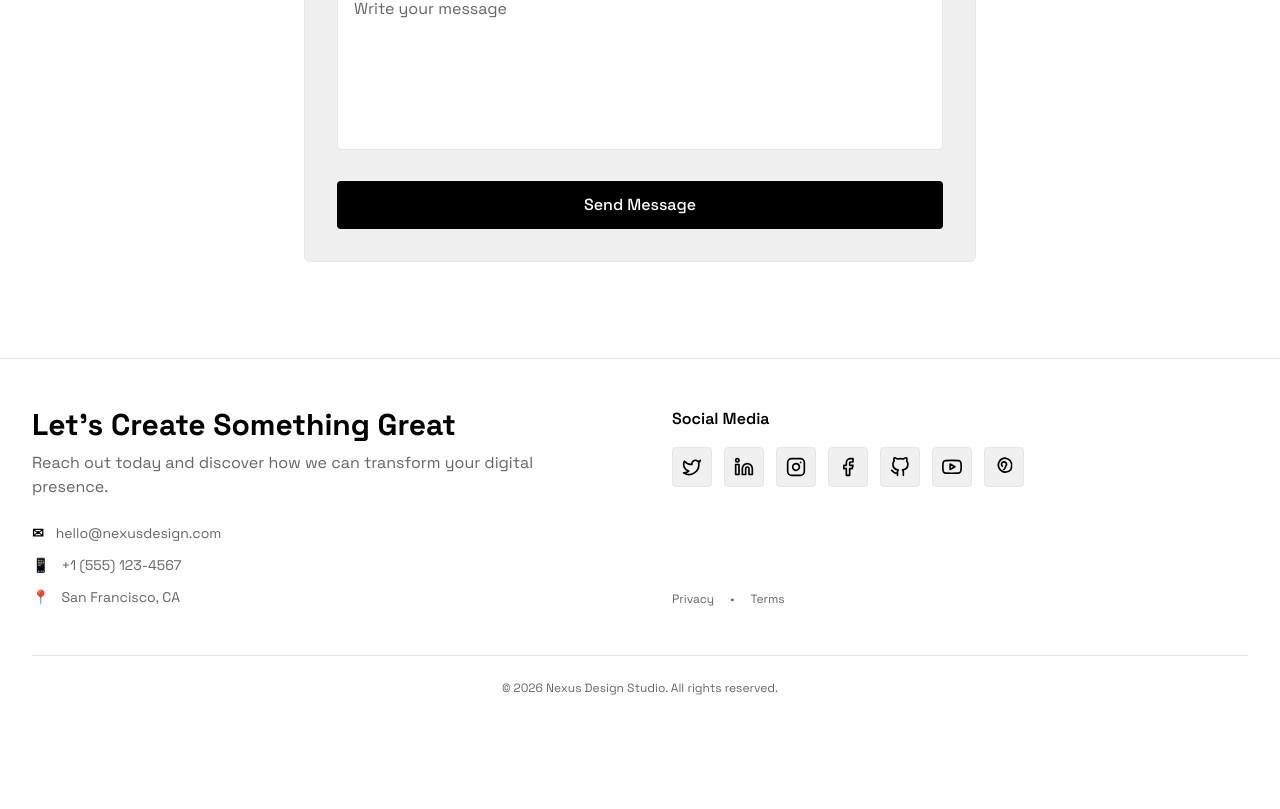
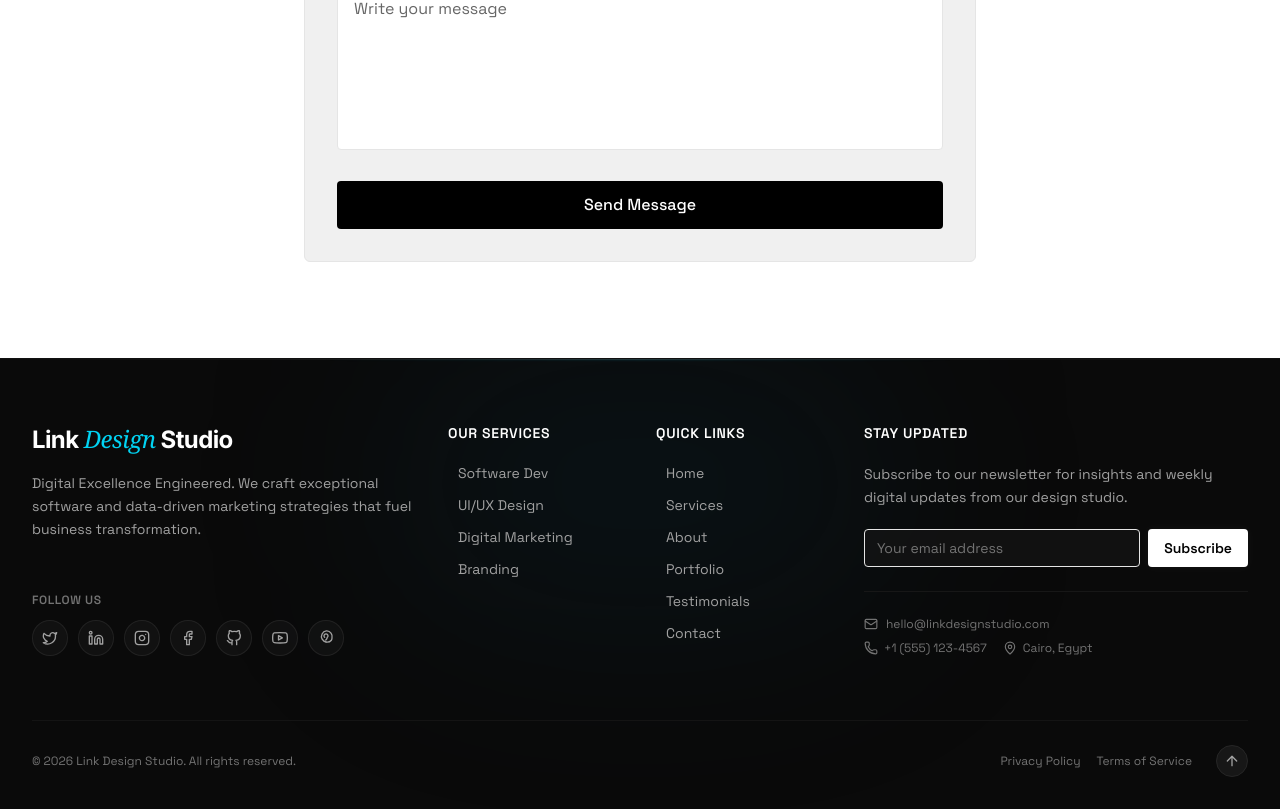
Before and after one commit to isaacmalak/Core-Builders-Website, a Next.js app: page /contact in a window 1280 px wide. Shown: the part 497-1306 px from the top of the page. Before the commit the page ends 1225 px from the top, so only its background shows below. Built offline with nearby package versions, Linux system fonts and the light colour scheme; a web font is replaced by a local one.

Commit message:
feat: enhance Footer component with subscription functionality and improved layout

```diff
--- a/components/footer.tsx
+++ b/components/footer.tsx
@@ -1,6 +1,8 @@
 "use client";
 
-import { translations } from "@/lib/translations";
+import { useState } from "react";
+import { COMPANY_NAME } from "@/lib/translations";
+import { ArrowUp, Mail, Phone, MapPin, Check } from "lucide-react";
 
 interface FooterProps {
   language: "en" | "ar";
@@ -9,6 +11,28 @@ interface FooterProps {
 export function Footer({ language }: FooterProps) {
   const isArabic = language === "ar";
   const currentYear = new Date().getFullYear();
+
+  const [email, setEmail] = useState("");
+  const [isSubmitting, setIsSubmitting] = useState(false);
+  const [isSubscribed, setIsSubscribed] = useState(false);
+
+  const handleSubscribe = (e: React.FormEvent) => {
+    e.preventDefault();
+    if (!email) return;
+    setIsSubmitting(true);
+    setTimeout(() => {
+      setIsSubmitting(false);
+      setIsSubscribed(true);
+      setEmail("");
+    }, 1000);
+  };
+
+  const scrollToTop = () => {
+    window.scrollTo({
+      top: 0,
+      behavior: "smooth",
+    });
+  };
 
   const socialLinks = [
     {
@@ -22,7 +46,7 @@ export function Footer({ language }: FooterProps) {
           strokeWidth="2"
           strokeLinecap="round"
           strokeLinejoin="round"
-          className="w-5 h-5"
+          className="w-4 h-4"
         >
           <path d="M22 4s-.7 2.1-2 3.4c1.6 10-9.4 17.3-18 11.6 2.2.1 4.4-.6 6-2C3 15.5.5 9.6 3 5c2.2 2.6 5.6 4.1 9 4-.9-4.2 4-6.6 7-3.8 1.1 0 3-1.2 3-1.2z" />
         </svg>
@@ -39,7 +63,7 @@ export function Footer({ language }: FooterProps) {
           strokeWidth="2"
           strokeLinecap="round"
           strokeLinejoin="round"
-          className="w-5 h-5"
+          className="w-4 h-4"
         >
           <path d="M16 8a6 6 0 0 1 6 6v7h-4v-7a2 2 0 0 0-2-2 2 2 0 0 0-2 2v7h-4v-7a6 6 0 0 1 6-6z" />
           <rect x="2" y="9" width="4" height="12" />
@@ -58,7 +82,7 @@ export function Footer({ language }: FooterProps) {
           strokeWidth="2"
           strokeLinecap="round"
           strokeLinejoin="round"
-          className="w-5 h-5"
+          className="w-4 h-4"
         >
           <rect x="2" y="2" width="20" height="20" rx="5" ry="5" />
           <path d="M16 11.37A4 4 0 1 1 12.63 8 4 4 0 0 1 16 11.37z" />
@@ -77,7 +101,7 @@ export function Footer({ language }: FooterProps) {
           strokeWidth="2"
           strokeLinecap="round"
           strokeLinejoin="round"
-          className="w-5 h-5"
+          className="w-4 h-4"
         >
           <path d="M18 2h-3a5 5 0 0 0-5 5v3H7v4h3v8h4v-8h3l1-4h-4V7a1 1 0 0 1 1-1h3z" />
         </svg>
@@ -94,7 +118,7 @@ export function Footer({ language }: FooterProps) {
           strokeWidth="2"
           strokeLinecap="round"
           strokeLinejoin="round"
-          className="w-5 h-5"
+          className="w-4 h-4"
         >
           <path d="M9 19c-5 1.5-5-2.5-7-3m14 6v-3.87a3.37 3.37 0 0 0-.94-2.61c3.14-.35 6.44-1.54 6.44-7A5.44 5.44 0 0 0 20 4.77 5.07 5.07 0 0 0 19.91 1S18.73.65 16 2.48a13.38 13.38 0 0 0-7 0C6.27.65 5.09 1 5.09 1A5.07 5.07 0 0 0 5 4.77a5.44 5.44 0 0 0-1.5 3.78c0 5.42 3.3 6.61 6.44 7A3.37 3.37 0 0 0 9 18.13V22" />
         </svg>
@@ -111,7 +135,7 @@ export function Footer({ language }: FooterProps) {
           strokeWidth="2"
           strokeLinecap="round"
           strokeLinejoin="round"
-          className="w-5 h-5"
+          className="w-4 h-4"
         >
           <path d="M22.54 6.42a2.78 2.78 0 0 0-1.94-2C18.88 4 12 4 12 4s-6.88 0-8.6.46a2.78 2.78 0 0 0-1.94 2A29 29 0 0 0 1 11.75a29 29 0 0 0 .46 5.33A2.78 2.78 0 0 0 3.4 19c1.72.46 8.6.46 8.6.46s6.88 0 8.6-.46a2.78 2.78 0 0 0 1.94-2 29 29 0 0 0 .46-5.25 29 29 0 0 0-.46-5.33z" />
           <polygon points="9.75 15.02 15.5 11.75 9.75 8.48 9.75 15.02" />
@@ -129,7 +153,7 @@ export function Footer({ language }: FooterProps) {
           strokeWidth="2"
           strokeLinecap="round"
           strokeLinejoin="round"
-          className="w-5 h-5"
+          className="w-4 h-4"
         >
           <path d="M21 11.5a8.38 8.38 0 0 1-.9 3.8 8.5 8.5 0 1 1-7.6-14h.8A8.38 8.38 0 0 1 21 11.5Z" />
           <path d="M10 11a3 3 0 1 1 4 0c0 .5-.5 1-1 2.5s-1.5 1.5-1.5 1.5" />
@@ -140,101 +164,265 @@ export function Footer({ language }: FooterProps) {
   ];
 
   return (
-    <footer className="bg-background border-t border-border pt-12 pb-8">
-      <div className="max-w-7xl mx-auto px-4 sm:px-6 lg:px-8">
-        {/* Contact Section */}
-        <div className="grid grid-cols-1 md:grid-cols-2 gap-8 md:gap-16 mb-12">
-          {/* Main Contact */}
+    <footer className="relative bg-neutral-950 text-neutral-300 pt-16 pb-8 border-t border-neutral-900/60 overflow-hidden">
+      {/* Top neon glow line */}
+      <div className="absolute top-0 left-0 w-full h-[1px] bg-gradient-to-r from-transparent via-neutral-800 to-transparent" />
+      <div className="absolute top-0 left-1/4 w-1/2 h-[1px] bg-gradient-to-r from-transparent via-cyan-500/30 to-transparent blur-[1px]" />
+
+      {/* Subtle radial ambient glow */}
+      <div className="absolute top-0 left-1/2 -translate-x-1/2 w-[500px] h-[250px] bg-cyan-950/20 rounded-full blur-[100px] pointer-events-none" />
+
+      <div className="max-w-7xl mx-auto px-4 sm:px-6 lg:px-8 relative z-10">
+        {/* Main Grid */}
+        <div className="grid grid-cols-1 md:grid-cols-2 lg:grid-cols-12 gap-10 lg:gap-8 mb-16">
+          {/* Column 1: Brand Info */}
+          <div className="lg:col-span-4 flex flex-col justify-between">
             <div>
-            <h3
-              className={`text-2xl md:text-3xl font-bold text-foreground mb-2 ${
-                isArabic ? "font-arabic" : ""
-              }`}
-            >
-              {isArabic ? "لنبدأ معاً" : "Let's Create Something Great"}
-            </h3>
+              {/* Logo Matches Navbar */}
+              <div className="mb-4">
+                <span className="font-sans font-bold tracking-tight text-white text-2xl">
+                  Link{" "}
+                  <span className="font-serif italic font-normal text-cyan-400">
+                    Design
+                  </span>{" "}
+                  Studio
+                </span>
+              </div>
               <p
-              className={`text-muted-foreground mb-6 ${
+                className={`text-neutral-400 text-sm leading-relaxed mb-6 max-w-sm ${
                   isArabic ? "font-arabic" : ""
                 }`}
               >
                 {isArabic
-                ? "اتصل بنا اليوم ونخبرك بكيف يمكننا مساعدتك."
-                : "Reach out today and discover how we can transform your digital presence."}
+                  ? "هندسة التميز الرقمي. نصنع حلول برمجية استثنائية واستراتيجيات تسويق مبنية على البيانات لتمكين نمو الأعمال."
+                  : "Digital Excellence Engineered. We craft exceptional software and data-driven marketing strategies that fuel business transformation."}
               </p>
-            <div className="space-y-3 text-sm">
-              <div className="flex items-center gap-3">
-                <span className="text-foreground font-semibold">✉</span>
-                <a
-                  href="mailto:hello@nexusdesign.com"
-                  className="text-muted-foreground hover:text-foreground transition-colors"
-                >
-                  hello@nexusdesign.com
-                </a>
-              </div>
-              <div className="flex items-center gap-3">
-                <span className="text-foreground font-semibold">📱</span>
-                <a
-                  href="tel:+15551234567"
-                  className="text-muted-foreground hover:text-foreground transition-colors"
-                >
-                  +1 (555) 123-4567
-                </a>
-              </div>
-              <div className="flex items-center gap-3">
-                <span className="text-foreground font-semibold">📍</span>
-                <p className="text-muted-foreground">San Francisco, CA</p>
-              </div>
-            </div>
             </div>
 
-          {/* Social & Quick Links */}
-          <div className="flex flex-col justify-between">
+            {/* Social Icons */}
             <div>
-              <h4
-                className={`font-semibold text-foreground mb-4 ${
+              <p
+                className={`text-neutral-500 text-xs font-semibold uppercase tracking-wider mb-3 ${
                   isArabic ? "font-arabic" : ""
                 }`}
               >
-                {isArabic ? "مواقع التواصل" : "Social Media"}
-              </h4>
-              <div className="flex flex-wrap gap-3 mb-8">
+                {isArabic ? "تابعنا" : "Follow Us"}
+              </p>
+              <div className="flex flex-wrap gap-2.5">
                 {socialLinks.map((link) => (
                   <a
                     key={link.label}
                     href={link.href}
-                    className="w-10 h-10 bg-secondary border border-border rounded flex items-center justify-center hover:border-foreground hover:bg-foreground hover:text-background transition-all duration-300 group"
+                    className="w-9 h-9 bg-neutral-900/60 border border-neutral-800/80 rounded-full flex items-center justify-center text-neutral-400 hover:border-cyan-500 hover:bg-cyan-500 hover:text-black hover:shadow-[0_0_15px_rgba(34,211,238,0.2)] transition-all duration-300 group"
                     title={link.label}
                   >
-                    <div className="group-hover:scale-110 transition-transform">
+                    <div className="group-hover:scale-105 transition-transform">
                       {link.svg}
                     </div>
                   </a>
                 ))}
               </div>
             </div>
-            <div className="flex flex-wrap gap-4 text-xs text-muted-foreground">
-              <a href="#" className="hover:text-foreground transition-colors">
-                {isArabic ? "سياسة الخصوصية" : "Privacy"}
+          </div>
+
+          {/* Column 2: Services */}
+          <div className="lg:col-span-2">
+            <h4
+              className={`text-white text-sm font-semibold uppercase tracking-wider mb-5 ${
+                isArabic ? "font-arabic" : ""
+              }`}
+            >
+              {isArabic ? "خدماتنا" : "Our Services"}
+            </h4>
+            <ul className="space-y-3 text-sm">
+              {[
+                {
+                  en: "Software Dev",
+                  ar: "تطوير البرمجيات",
+                  href: "#services",
+                },
+                { en: "UI/UX Design", ar: "تصميم الواجهات", href: "#services" },
+                {
+                  en: "Digital Marketing",
+                  ar: "التسويق الرقمي",
+                  href: "#services",
+                },
+                { en: "Branding", ar: "العلامة التجارية", href: "#services" },
+              ].map((item, idx) => (
+                <li key={idx}>
+                  <a
+                    href={item.href}
+                    className={`text-neutral-400 hover:text-white transition-colors duration-200 flex items-center gap-1 group ${
+                      isArabic ? "font-arabic" : ""
+                    }`}
+                  >
+                    <span className="w-1.5 h-1.5 rounded-full bg-cyan-500 scale-0 group-hover:scale-100 transition-transform duration-200" />
+                    <span>{isArabic ? item.ar : item.en}</span>
                   </a>
-              <span>•</span>
-              <a href="#" className="hover:text-foreground transition-colors">
-                {isArabic ? "الشروط" : "Terms"}
+                </li>
+              ))}
+            </ul>
+          </div>
+
+          {/* Column 3: Quick Links */}
+          <div className="lg:col-span-2">
+            <h4
+              className={`text-white text-sm font-semibold uppercase tracking-wider mb-5 ${
+                isArabic ? "font-arabic" : ""
+              }`}
+            >
+              {isArabic ? "روابط سريعة" : "Quick Links"}
+            </h4>
+            <ul className="space-y-3 text-sm">
+              {[
+                { en: "Home", ar: "الرئيسية", href: "/" },
+                { en: "Services", ar: "الخدمات", href: "/services" },
+                { en: "About", ar: "من نحن", href: "/about" },
+                { en: "Portfolio", ar: "أعمالنا", href: "/portfolio" },
+                {
+                  en: "Testimonials",
+                  ar: "آراء العملاء",
+                  href: "/testimonials",
+                },
+                { en: "Contact", ar: "اتصل بنا", href: "/contact" },
+              ].map((item, idx) => (
+                <li key={idx}>
+                  <a
+                    href={item.href}
+                    className={`text-neutral-400 hover:text-white transition-colors duration-200 flex items-center gap-1 group ${
+                      isArabic ? "font-arabic" : ""
+                    }`}
+                  >
+                    <span className="w-1.5 h-1.5 rounded-full bg-cyan-500 scale-0 group-hover:scale-100 transition-transform duration-200" />
+                    <span>{isArabic ? item.ar : item.en}</span>
                   </a>
+                </li>
+              ))}
+            </ul>
+          </div>
+
+          {/* Column 4: Newsletter */}
+          <div className="lg:col-span-4">
+            <h4
+              className={`text-white text-sm font-semibold uppercase tracking-wider mb-5 ${
+                isArabic ? "font-arabic" : ""
+              }`}
+            >
+              {isArabic ? "كن على اطلاع" : "Stay Updated"}
+            </h4>
+            <p
+              className={`text-neutral-400 text-sm leading-relaxed mb-5 ${
+                isArabic ? "font-arabic" : ""
+              }`}
+            >
+              {isArabic
+                ? "اشترك في نشرتنا البريدية للحصول على أحدث النصائح والتحديثات من استوديو التصميم."
+                : "Subscribe to our newsletter for insights and weekly digital updates from our design studio."}
+            </p>
+
+            {isSubscribed ? (
+              <div className="flex items-center gap-2 p-3 bg-neutral-900 border border-neutral-800 rounded-lg text-cyan-400 animate-fadeIn">
+                <Check className="w-4 h-4 shrink-0" />
+                <span
+                  className={`text-xs font-medium ${
+                    isArabic ? "font-arabic" : ""
+                  }`}
+                >
+                  {isArabic
+                    ? "تم الاشتراك بنجاح! شكراً لك."
+                    : "Subscribed successfully! Thank you."}
+                </span>
+              </div>
+            ) : (
+              <form
+                onSubmit={handleSubscribe}
+                className="flex flex-col sm:flex-row gap-2"
+              >
+                <input
+                  type="email"
+                  required
+                  placeholder={
+                    isArabic ? "أدخل بريدك الإلكتروني" : "Your email address"
+                  }
+                  value={email}
+                  onChange={(e) => setEmail(e.target.value)}
+                  className={`flex-1 px-3 py-2 bg-neutral-900/60 border border-neutral-850 text-white rounded text-sm placeholder-neutral-500 focus:outline-none focus:border-cyan-500/80 focus:ring-1 focus:ring-cyan-500/80 transition-all ${
+                    isArabic ? "font-arabic text-right text-neutral-400" : ""
+                  }`}
+                />
+                <button
+                  type="submit"
+                  disabled={isSubmitting}
+                  className={`px-4 py-2 bg-white text-black font-semibold text-sm rounded hover:bg-cyan-400 transition-all duration-300 shadow-[0_0_10px_rgba(255,255,255,0.05)] hover:shadow-[0_0_15px_rgba(34,211,238,0.2)] disabled:opacity-50 disabled:hover:bg-white cursor-pointer ${
+                    isArabic ? "font-arabic" : ""
+                  }`}
+                >
+                  {isSubmitting ? (
+                    <div className="w-4 h-4 border-2 border-black border-t-transparent rounded-full animate-spin" />
+                  ) : isArabic ? (
+                    "اشترك"
+                  ) : (
+                    "Subscribe"
+                  )}
+                </button>
+              </form>
+            )}
+
+            {/* Contact details */}
+            <div className="mt-6 pt-6 border-t border-neutral-900 flex flex-col gap-2 text-xs text-neutral-500">
+              <a
+                href="mailto:hello@linkdesignstudio.com"
+                className="hover:text-neutral-300 transition-colors flex items-center gap-2"
+              >
+                <Mail className="w-3.5 h-3.5" />
+                <span>hello@linkdesignstudio.com</span>
+              </a>
+              <div className="flex flex-wrap gap-x-4 gap-y-2">
+                <a
+                  href="tel:+15551234567"
+                  className="hover:text-neutral-300 transition-colors flex items-center gap-1.5"
+                >
+                  <Phone className="w-3.5 h-3.5" />
+                  <span>+1 (555) 123-4567</span>
+                </a>
+                <span className="flex items-center gap-1.5">
+                  <MapPin className="w-3.5 h-3.5" />
+                  <span>Cairo, Egypt</span>
+                </span>
+              </div>
             </div>
           </div>
         </div>
 
         {/* Divider */}
-        <div className="border-t border-border mb-6" />
+        <div className="border-t border-neutral-900/80 mb-6" />
 
-        {/* Bottom */}
-        <div className="text-center text-xs text-muted-foreground">
+        {/* Bottom Area */}
+        <div className="flex flex-col md:flex-row justify-between items-center gap-4 text-xs text-neutral-500">
           <p className={isArabic ? "font-arabic" : ""}>
-            © {currentYear}{" "}
-            {isArabic ? "استوديو نيكسس للتصميم" : "Nexus Design Studio"}.{" "}
+            © {currentYear} {COMPANY_NAME}.{" "}
             {isArabic ? "جميع الحقوق محفوظة." : "All rights reserved."}
           </p>
+
+          <div className="flex items-center gap-6">
+            <div className="flex gap-4">
+              <a href="#" className="hover:text-neutral-300 transition-colors">
+                {isArabic ? "سياسة الخصوصية" : "Privacy Policy"}
+              </a>
+              <a href="#" className="hover:text-neutral-300 transition-colors">
+                {isArabic ? "الشروط والأحكام" : "Terms of Service"}
+              </a>
+            </div>
+
+            {/* Elegant Back to Top button */}
+            <button
+              onClick={scrollToTop}
+              className="w-8 h-8 rounded-full bg-neutral-900 border border-neutral-800 hover:border-cyan-500/80 text-neutral-400 hover:text-white flex items-center justify-center transition-all duration-300 cursor-pointer group"
+              title={isArabic ? "العودة للأعلى" : "Back to top"}
+            >
+              <ArrowUp className="w-4 h-4 group-hover:-translate-y-0.5 transition-transform" />
+            </button>
+          </div>
         </div>
       </div>
     </footer>
--- a/lib/translations.ts
+++ b/lib/translations.ts
@@ -102,11 +102,19 @@ export const translations = {
       },
     },
     footer: {
-      tagline: 'Creating digital experiences that matter.',
+      tagline: 'Digital Excellence Engineered. We craft exceptional software and data-driven marketing strategies.',
       links: 'Quick Links',
+      services: 'Services',
       contact: 'Contact',
-      followUs: 'Follow Us',
+      newsletterTitle: 'Stay Updated',
+      newsletterSubtitle: 'Subscribe to our newsletter for insights and updates.',
+      newsletterPlaceholder: 'Your email address',
+      newsletterButton: 'Subscribe',
+      newsletterSuccess: 'Subscribed successfully!',
       rights: 'All rights reserved.',
+      privacy: 'Privacy Policy',
+      terms: 'Terms of Service',
+      backToTop: 'Back to top',
     },
   },
   ar: {
@@ -210,11 +218,19 @@ export const translations = {
       },
     },
     footer: {
-      tagline: 'إنشاء تجارب رقمية مهمة.',
+      tagline: 'هندسة التميز الرقمي. نصنع حلول برمجية استثنائية واستراتيجيات تسويق مبنية على البيانات.',
       links: 'روابط سريعة',
-      contact: 'اتصل',
-      followUs: 'تابعنا',
+      services: 'خدماتنا',
+      contact: 'اتصل بنا',
+      newsletterTitle: 'كن على اطلاع',
+      newsletterSubtitle: 'اشترك في نشرتنا البريدية للحصول على أحدث المقالات والتحديثات.',
+      newsletterPlaceholder: 'عنوان بريدك الإلكتروني',
+      newsletterButton: 'اشتراك',
+      newsletterSuccess: 'تم الاشتراك بنجاح!',
       rights: 'جميع الحقوق محفوظة.',
+      privacy: 'سياسة الخصوصية',
+      terms: 'شروط الخدمة',
+      backToTop: 'العودة للأعلى',
     },
   },
 }
--- a/package.json
+++ b/package.json
@@ -10,6 +10,7 @@
   },
   "dependencies": {
     "@base-ui/react": "^1.5.0",
+    "@lottiefiles/dotlottie-react": "^0.19.7",
     "@react-three/drei": "^10.7.7",
     "@react-three/fiber": "^9.6.1",
     "@vercel/analytics": "1.6.1",
```
Also changed, not shown: 1 other file (tests, documents, lock files or other folders). Lines whose indentation alone changed are shown as unchanged.
